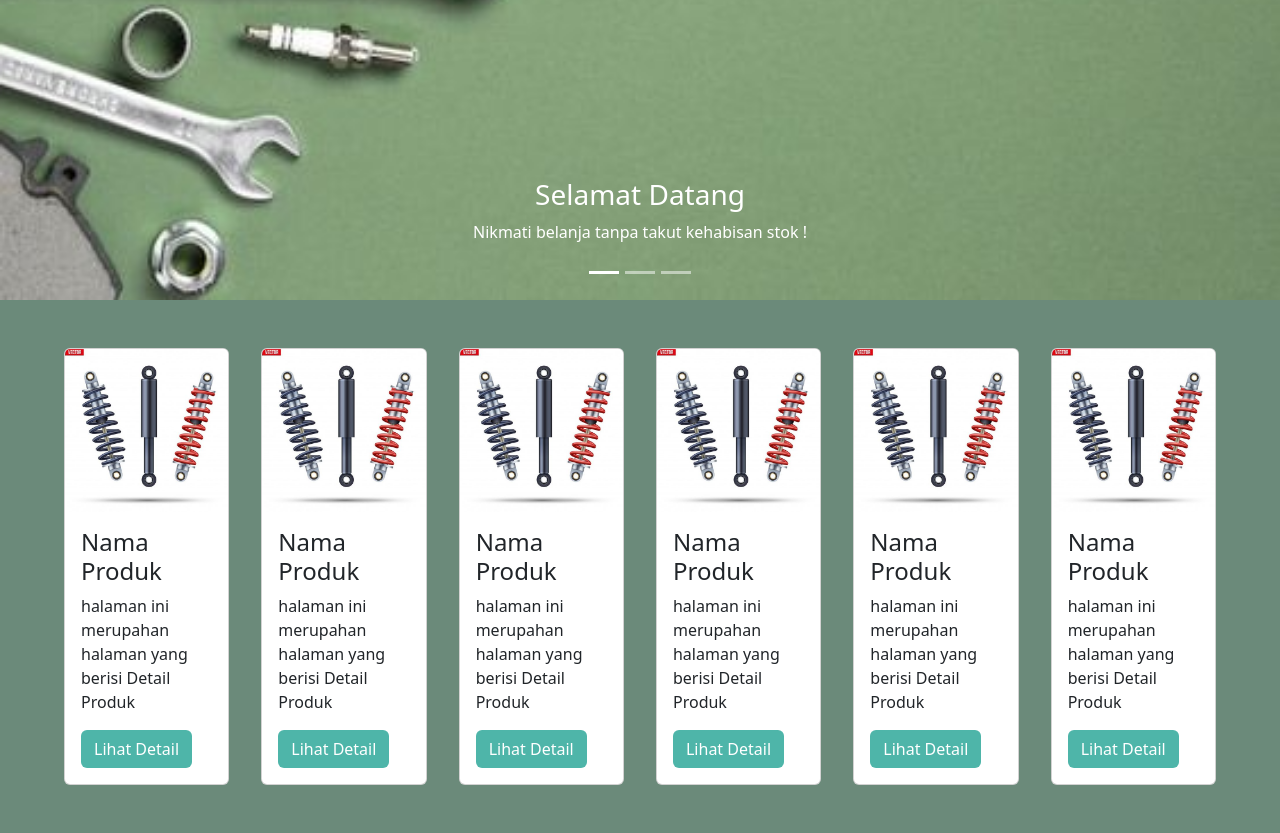
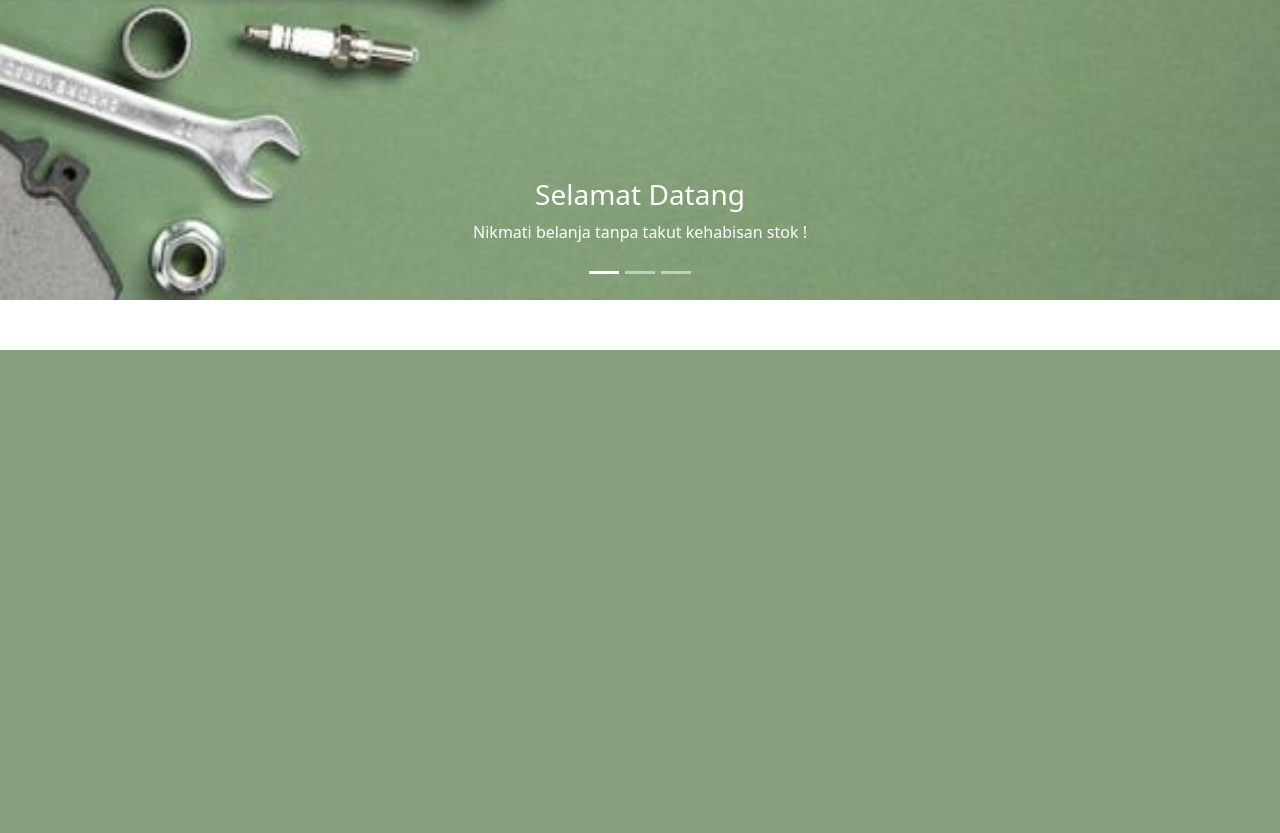
Before and after one commit to AdityaMulyadi/Projek-Web, a PHP site: page / in a window 1280 px wide. Shown: the part 450-1283 px from the top of the page. After the commit the page ends 800 px from the top, so only its background shows below. Run offline with PHP 8.4, Linux system fonts and the light colour scheme; the visitor is signed in with stand-in values (Sample User, id 1).

Commit message:
Update Terbaru

```diff
--- a/index.php
+++ b/index.php
@@ -24,14 +24,12 @@
 
         <div id="demo" class="carousel slide" data-bs-ride="carousel">
 
-            <!-- Indicators/dots -->
             <div class="carousel-indicators">
                 <button type="button" data-bs-target="#demo" data-bs-slide-to="0" class="active"></button>
                 <button type="button" data-bs-target="#demo" data-bs-slide-to="1"></button>
                 <button type="button" data-bs-target="#demo" data-bs-slide-to="2"></button>
             </div>
 
-            <!-- The slideshow/carousel -->
             <div class="carousel-inner">
                 <div class="carousel-item active">
                     <img src="gambar/bacground3.jpg" alt="Bacground1" class="d-block w-100 img-fluid">
@@ -56,7 +54,6 @@
                 </div>
             </div>
 
-            <!-- Left and right controls/icons -->
             <button class="carousel-control-prev" type="button" data-bs-target="#demo" data-bs-slide="prev">
                 <span class="carousel-control-prev-icon"></span>
             </button>
@@ -65,57 +62,6 @@
             </button>
         </div>
 
-
-        <div class="d-flex container-fluid p-5 m-0" style="background-color: #6B8A7A;">
-            <div class="card mx-3" style="width:300px; margin: right 20px; ">
-                <img class="card-img-top" src="gambar/produk1.jpg" alt="Card image" style="width:100%">
-                <div class="card-body">
-                    <h4 class="card-title">Nama Produk</h4>
-                    <p class="card-text">halaman ini merupahan halaman yang berisi Detail Produk</p>
-                    <a href="#" class="btn" style="background-color: #4EB5A9; color: #fff;">Lihat Detail</a>
-                </div>
-            </div>
-            <div class="card mx-3" style="width:300px; margin: right 20px; ">
-                <img class="card-img-top" src="gambar/produk1.jpg" alt="Card image" style="width:100%">
-                <div class="card-body">
-                    <h4 class="card-title">Nama Produk</h4>
-                    <p class="card-text">halaman ini merupahan halaman yang berisi Detail Produk</p>
-                    <a href="#" class="btn" style="background-color: #4EB5A9; color: #fff;">Lihat Detail</a>
-                </div>
-            </div>
-            <div class="card mx-3" style="width:300px; margin: right 20px; ">
-                <img class="card-img-top" src="gambar/produk1.jpg" alt="Card image" style="width:100%">
-                <div class="card-body">
-                    <h4 class="card-title">Nama Produk</h4>
-                    <p class="card-text">halaman ini merupahan halaman yang berisi Detail Produk</p>
-                    <a href="#" class="btn" style="background-color: #4EB5A9; color: #fff;">Lihat Detail</a>
-                </div>
-            </div>
-            <div class="card mx-3" style="width:300px; margin: right 20px; ">
-                <img class="card-img-top" src="gambar/produk1.jpg" alt="Card image" style="width:100%">
-                <div class="card-body">
-                    <h4 class="card-title">Nama Produk</h4>
-                    <p class="card-text">halaman ini merupahan halaman yang berisi Detail Produk</p>
-                    <a href="#" class="btn" style="background-color: #4EB5A9; color: #fff;">Lihat Detail</a>
-                </div>
-            </div>
-            <div class="card mx-3" style="width:300px; margin: right 20px; ">
-                <img class="card-img-top" src="gambar/produk1.jpg" alt="Card image" style="width:100%">
-                <div class="card-body">
-                    <h4 class="card-title">Nama Produk</h4>
-                    <p class="card-text">halaman ini merupahan halaman yang berisi Detail Produk</p>
-                    <a href="#" class="btn" style="background-color: #4EB5A9; color: #fff;">Lihat Detail</a>
-                </div>
-            </div>
-            <div class="card mx-3" style="width:300px; margin: right 20px; ">
-                <img class="card-img-top" src="gambar/produk1.jpg" alt="Card image" style="width:100%">
-                <div class="card-body">
-                    <h4 class="card-title">Nama Produk</h4>
-                    <p class="card-text">halaman ini merupahan halaman yang berisi Detail Produk</p>
-                    <a href="#" class="btn" style="background-color: #4EB5A9; color: #fff;">Lihat Detail</a>
-                </div>
-            </div>
-        </div>
 
 
         <script src="jquery-3.7.1.js"></script>
--- a/product.php
+++ b/product.php
@@ -225,6 +225,7 @@
 
                 $(document).on('click', '.keranjangBtn', function() {
                     let produkId = $(this).data('id');
+                    console.log(produkId);
 
                     $.ajax({
                         url: 'ambil_produk_keranjang.php',
@@ -248,9 +249,8 @@
 
                 $(document).on('click', '#btnTambahKeranjang', function() {
                     let produkId = $(this).data('id');
-                    let kuantitas = $('#kuantitasInput').val(); // Ambil nilai kuantitas dari input
+                    let kuantitas = $('#kuantitasInput').val();
 
-                    // Mengirim data ke server menggunakan AJAX
                     $.ajax({
                         url: 'tambah_produk_keranjang.php',
                         type: 'POST',
```
Also changed, not shown: edit_produk.php (added, +56 -0 lines), halaman_produk.php (+46 -20 lines), hapus_produk.php (+21 -8 lines), projek-akhir.sql (renamed from projek-akhir (1).sql).
